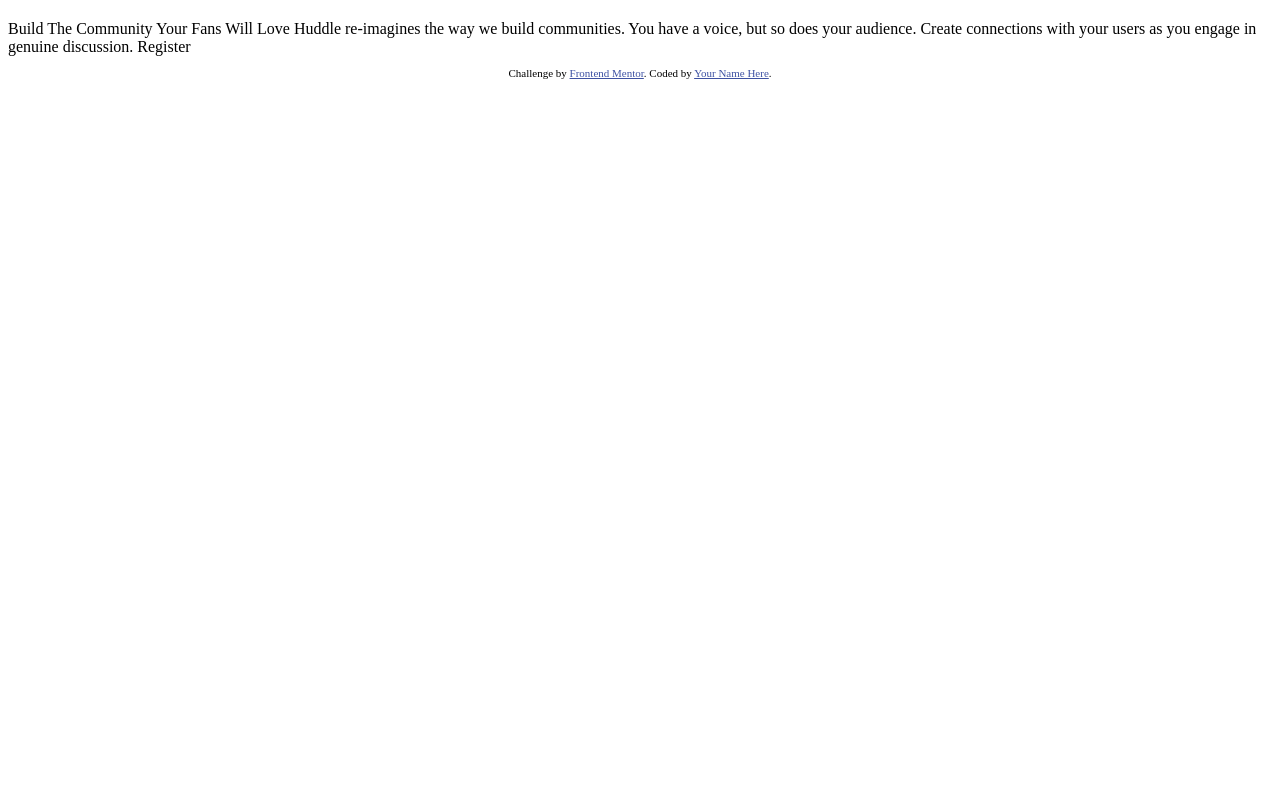
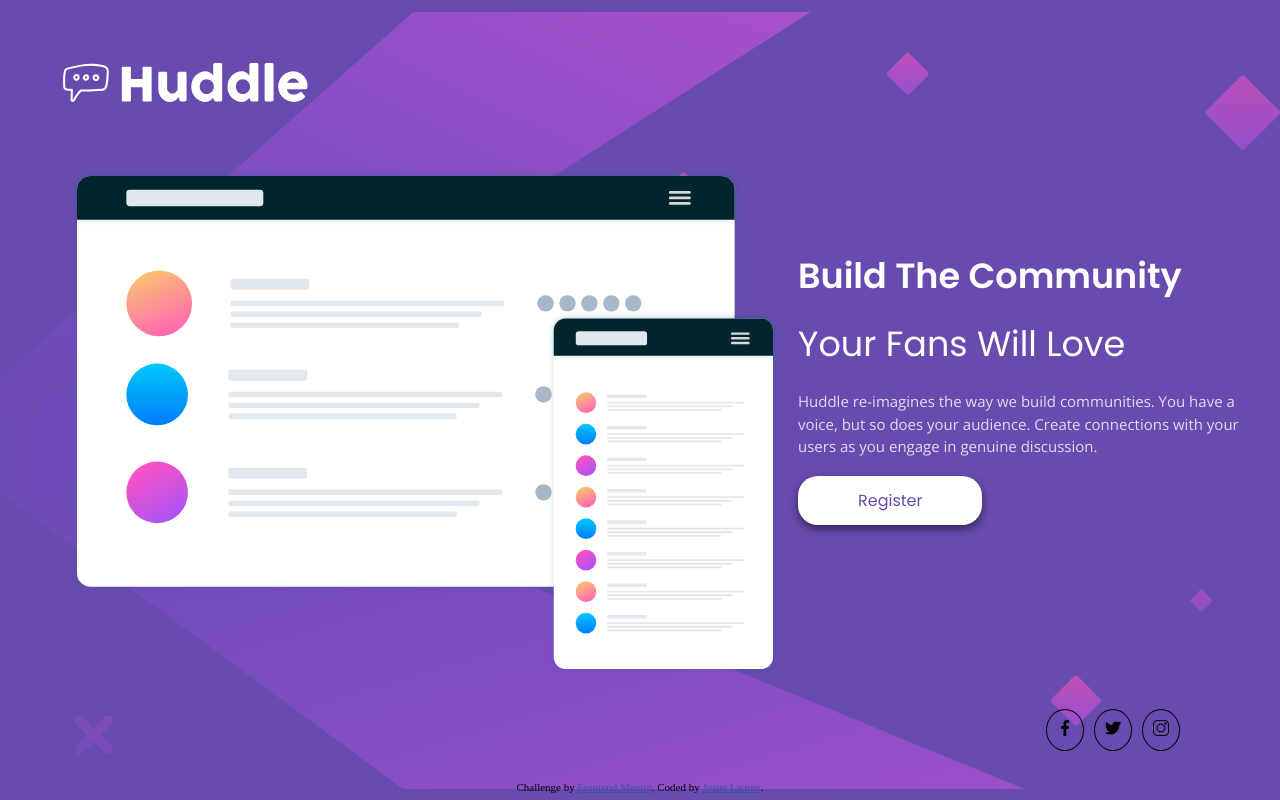
Before and after one commit to JosueLauren/huddle-landing-page-with-single-introductory-section-master, a plain HTML site: page index.html in a window 1280 px wide. Drawn offline with nearby package versions, Linux system fonts and the light colour scheme.

Commit message:
Finalizado a parte desktop do projeto

```diff
--- a/index.html
+++ b/index.html
@@ -11,35 +11,33 @@
 </head>
 <body>
   <main class="principal">
-    <div class="logo"></div>
+    <div class="logo">
+      <img src="images/logo.svg" alt="logo">
+    </div>
     <div class="conteudo">
-      <section class="layout"></section>
+      <section class="layout">
+        <img src="images/illustration-mockups.svg" alt="layouts">
+      </section>
       <section class="descrição">
-        <header>
-          <h1></h1>
-          <h2></h2>
+        <header class="cabeçalho-descrição">
+          <h1 class="titulo-descrição">Build The Community</h1>
+          <h2 class="sub-descrição">Your Fans Will Love</h2>
         </header>
-        <p></p>
-        <div class="btn-registrar"><a href="#"></a></div>
+        <p class="texto-descrição">Huddle re-imagines the way we build communities. You have a voice, but so does your audience.
+          Create connections with your users as you engage in genuine discussion.</p>
+        <div class="btn-registrar"><a href="#">Register</a></div>
       </section>
     </div>
     <div class="redes-sociais">
-      <div class="facebook"><a href="#"></a></div>
-      <div class="twitter"><a href="#"></a></div>
-      <div class="instagram"><a href="#"></a></div>
+      <div class="facebook sociais"><a href="#"><img src="images/facebook.png" alt="icon-facebook"></a></div>
+      <div class="twitter sociais"><a href="#"><img src="images/twitter.png" alt="icon-twitter"></a></div>
+      <div class="instagram sociais"><a href="#"><img src="images/instagram.png" alt="icon-istagram"></a></div>
     </div>
   </main>
-  Build The Community Your Fans Will Love
-
-  Huddle re-imagines the way we build communities. You have a voice, but so does your audience.
-  Create connections with your users as you engage in genuine discussion.
-
-  Register
-
   <footer>
     <p class="attribution">
       Challenge by <a href="https://www.frontendmentor.io?ref=challenge" target="_blank">Frontend Mentor</a>.
-      Coded by <a href="#">Your Name Here</a>.
+      Coded by <a href="#">Josue Lauren</a>.
     </p>
   </footer>
 </body>
--- a/style.css
+++ b/style.css
@@ -1,3 +1,119 @@
+@import url('https://fonts.googleapis.com/css2?family=Poppins:wght@400;600&display=swap');
+@import url('https://fonts.googleapis.com/css2?family=Open+Sans&display=swap');
+
+:root {
+    --Violet: hsl(257, 40%, 49%);
+    --oft-Magenta: hsl(300, 69%, 71%);
+}
+
+*{
+    margin: 0px;
+    padding: 0px;
+    box-sizing: border-box;
+}
+
+body {
+    background: url(images/bg-desktop.svg) no-repeat center fixed;
+    background-size: contain;
+    background-color: var(--Violet);
+
+}
+
+main.principal{
+    width: 100%;
+    height: auto;
+}
+
+div.conteudo {
+    display: flex;
+    width: 100%;
+    height: auto;
+
+
+}
+
+div.logo {
+    margin: 50px;
+}
+
+section.layout {
+    width: 60%;
+
+}
+
+section.layout img {
+    margin-left: 70px;
+}
+
+section.descrição {
+    width: 40%;
+    padding: 30px;
+
+}
+
+h1.titulo-descrição {
+    margin-top: 50px;
+    margin-bottom: 15px;
+    font-size: 35px;
+    color: white;
+    font-family: "Poppins", sans-serif;
+    font-weight: 600;
+}
+
+h2.sub-descrição {
+    font-size: 35px;
+    color: white;
+    margin-bottom: 20px;
+    font-family: "Poppins", sans-serif;
+    font-weight: 400;
+}
+
+p.texto-descrição {
+    font-size: 15px;
+    margin-bottom: 30px;
+    color: rgba(255, 255, 255, 0.8);
+    font-family: "Open Sans", sans-serif;
+    font-weight: 400;
+    line-height: 1.5;
+}
+
+div.btn-registrar a{
+    text-decoration: none;
+    border-radius: 20px;
+    padding: 13px 60px;
+    background-color: white;
+    color: var(--Violet);
+    box-shadow: 0 4px 8px 0 rgba(0, 0, 0, 0.5);
+    font-family: "Poppins", sans-serif;
+}
+
+div.btn-registrar a:hover {
+    background-color: var(--oft-Magenta);
+    color: white;
+}
+
+div.redes-sociais {
+    display: flex;
+    justify-content: flex-end;
+    padding: 30px 100px;
+}
+
+div.sociais {
+    margin-left: 10px;
+    padding: 10px;
+    border-radius: 50%;
+    border: 1px solid black;
+}
+
+div.sociais:hover {
+    background-color: var(--oft-Magenta);
+    border: 1px solid var(--oft-Magenta);
+    cursor: pointer;
+}
+
+div.sociais a {
+    display: block;
+}
 
 .attribution {
     font-size: 11px;
```
Also changed, not shown: images/facebook.png (added), images/instagram.png (added), images/twitter.png (added).
